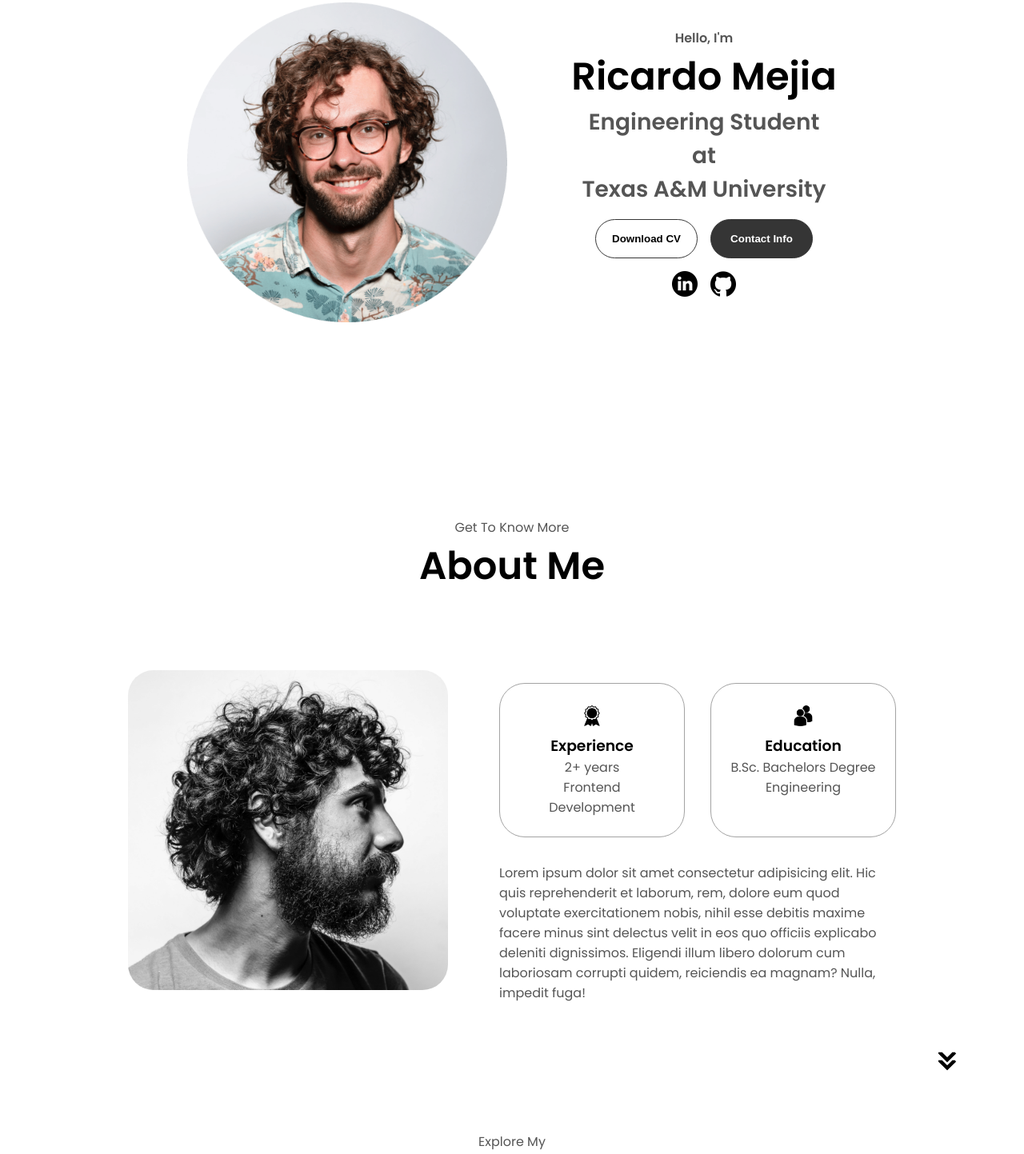
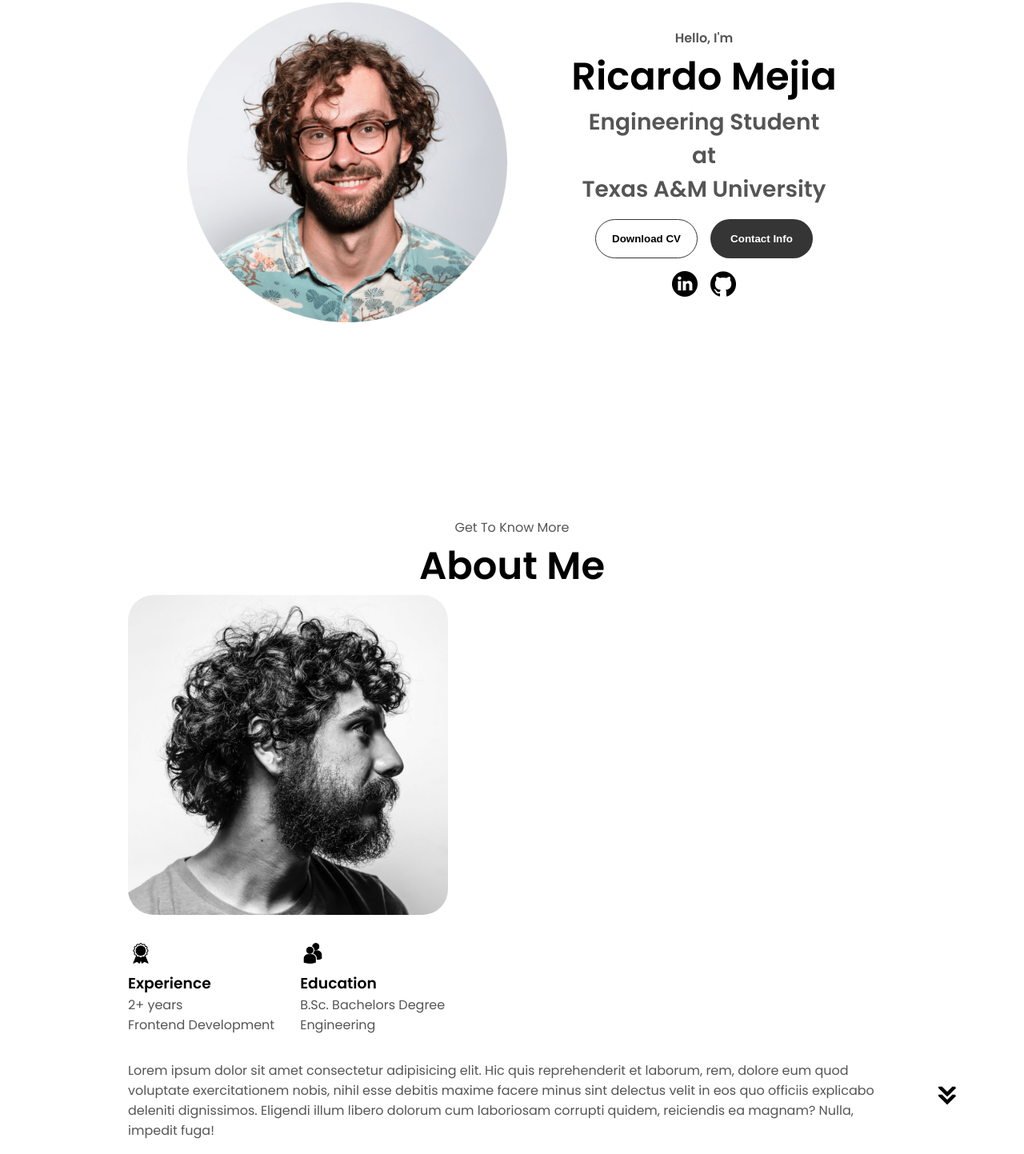
Before and after one commit to ricMejia1/Porfolio, a plain HTML site: page index.html in a window 1280 px wide. Shown: the part 281-1724 px from the top of the page at 80% size. Drawn offline with Linux system fonts and the light colour scheme.

Commit message:
Update style.css

```diff
--- a/style.css
+++ b/style.css
@@ -5,6 +5,7 @@
 * {
   margin: 0;
   padding: 0;
+  box-sizing: border-box;
 }
 
 body {
@@ -48,22 +49,12 @@ nav {
 a {
   color: black;
   text-decoration: none;
-  text-decoration-color: white;
 }
 
 a:hover {
   color: grey;
   text-decoration: underline;
   text-underline-offset: 1rem;
-  text-decoration-color: rgb(181, 181, 181);
-}
-
-.logo {
-  font-size: 2rem;
-}
-
-.logo:hover {
-  cursor: default;
 }
 
 /* HAMBURGER MENU */
@@ -90,7 +81,7 @@ a:hover {
   width: 100%;
   height: 2px;
   background-color: black;
-  transition: all 0.3 ease-in-out;
+  transition: all 0.3s ease-in-out;
 }
 
 .menu-links {
@@ -101,7 +92,7 @@ a:hover {
   width: fit-content;
   max-height: 0;
   overflow: hidden;
-  transition: all 0.3 ease-in-out;
+  transition: all 0.3s ease-in-out;
 }
 
 .menu-links a {
@@ -111,7 +102,6 @@ a:hover {
   font-size: 1.5rem;
   color: black;
   text-decoration: none;
-  transition: all 0.3 ease-in-out;
 }
 
 .menu-links li {
@@ -123,7 +113,7 @@ a:hover {
 }
 
 .hamburger-icon.open span:first-child {
-  transform: rotate(45deg) translate(10px, 5px);
+  transform: rotate(45deg) translate(5px, 5px);
 }
 
 .hamburger-icon.open span:nth-child(2) {
@@ -131,33 +121,24 @@ a:hover {
 }
 
 .hamburger-icon.open span:last-child {
-  transform: rotate(-45deg) translate(10px, -5px);
-}
-
-.hamburger-icon span:first-child {
-  transform: none;
-}
-
-.hamburger-icon span:first-child {
-  opacity: 1;
-}
-
-.hamburger-icon span:first-child {
-  transform: none;
+  transform: rotate(-45deg) translate(5px, -5px);
 }
 
 /* SECTIONS */
 
 section {
   padding-top: 4vh;
-  height: 96vh;
+  height: auto;
   margin: 0 10rem;
-  box-sizing: border-box;
   min-height: fit-content;
+  opacity: 0;
+  transform: translateY(50px);
+  transition: opacity 0.6s ease-out, transform 0.6s ease-out;
 }
 
-.section-container {
-  display: flex;
+section.visible {
+  opacity: 1;
+  transform: translateY(0);
 }
 
 /* PROFILE SECTION */
@@ -211,6 +192,11 @@ section {
 .icon {
   cursor: pointer;
   height: 2rem;
+  transition: transform 0.3s ease;
+}
+
+.icon:hover {
+  transform: scale(1.1);
 }
 
 /* BUTTONS */
@@ -227,20 +213,10 @@ section {
   padding: 1rem;
   width: 8rem;
   border-radius: 2rem;
+  border: none;
 }
 
-.btn-color-1,
-.btn-color-2 {
-  border: rgb(53, 53, 53) 0.1rem solid;
-}
-
-.btn-color-1:hover,
-.btn-color-2:hover {
-  cursor: pointer;
-}
-
-.btn-color-1,
-.btn-color-2:hover {
+.btn-color-1 {
   background: rgb(53, 53, 53);
   color: white;
 }
@@ -251,14 +227,12 @@ section {
 
 .btn-color-2 {
   background: none;
+  border: 1px solid rgb(53, 53, 53);
 }
 
 .btn-color-2:hover {
-  border: rgb(255, 255, 255) 0.1rem solid;
-}
-
-.btn-container {
-  gap: 1rem;
+  background: rgb(53, 53, 53);
+  color: white;
 }
 
 /* ABOUT SECTION */
@@ -291,27 +265,6 @@ section {
   position: absolute;
   right: -5rem;
   bottom: 2.5rem;
-}
-
-.details-container {
-  padding: 1.5rem;
-  flex: 1;
-  background: white;
-  border-radius: 2rem;
-  border: rgb(53, 53, 53) 0.1rem solid;
-  border-color: rgb(163, 163, 163);
-  text-align: center;
-}
-
-.section-container {
-  gap: 4rem;
-  height: 80%;
-}
-
-.section__pic-container {
-  height: 400px;
-  width: 400px;
-  margin: auto 0;
 }
 
 /* EXPERIENCE SECTION */
@@ -395,7 +348,7 @@ article .icon {
   border-radius: 2rem;
   border: rgb(53, 53, 53) 0.1rem solid;
   border-color: rgb(163, 163, 163);
-  background: (250, 250, 250);
+  background: rgb(250, 250, 250);
   margin: 2rem auto;
   padding: 0.5rem;
 }
```
